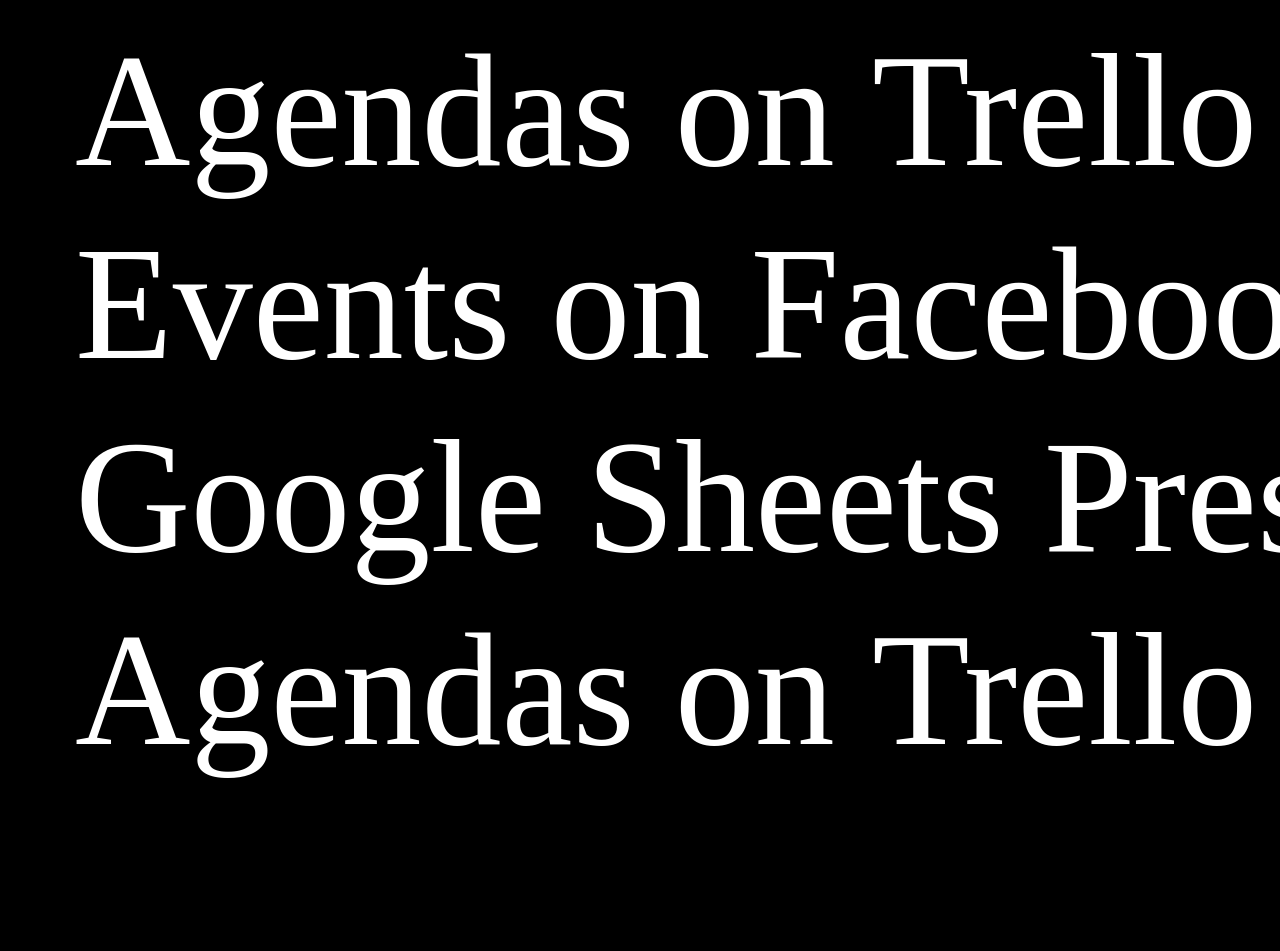
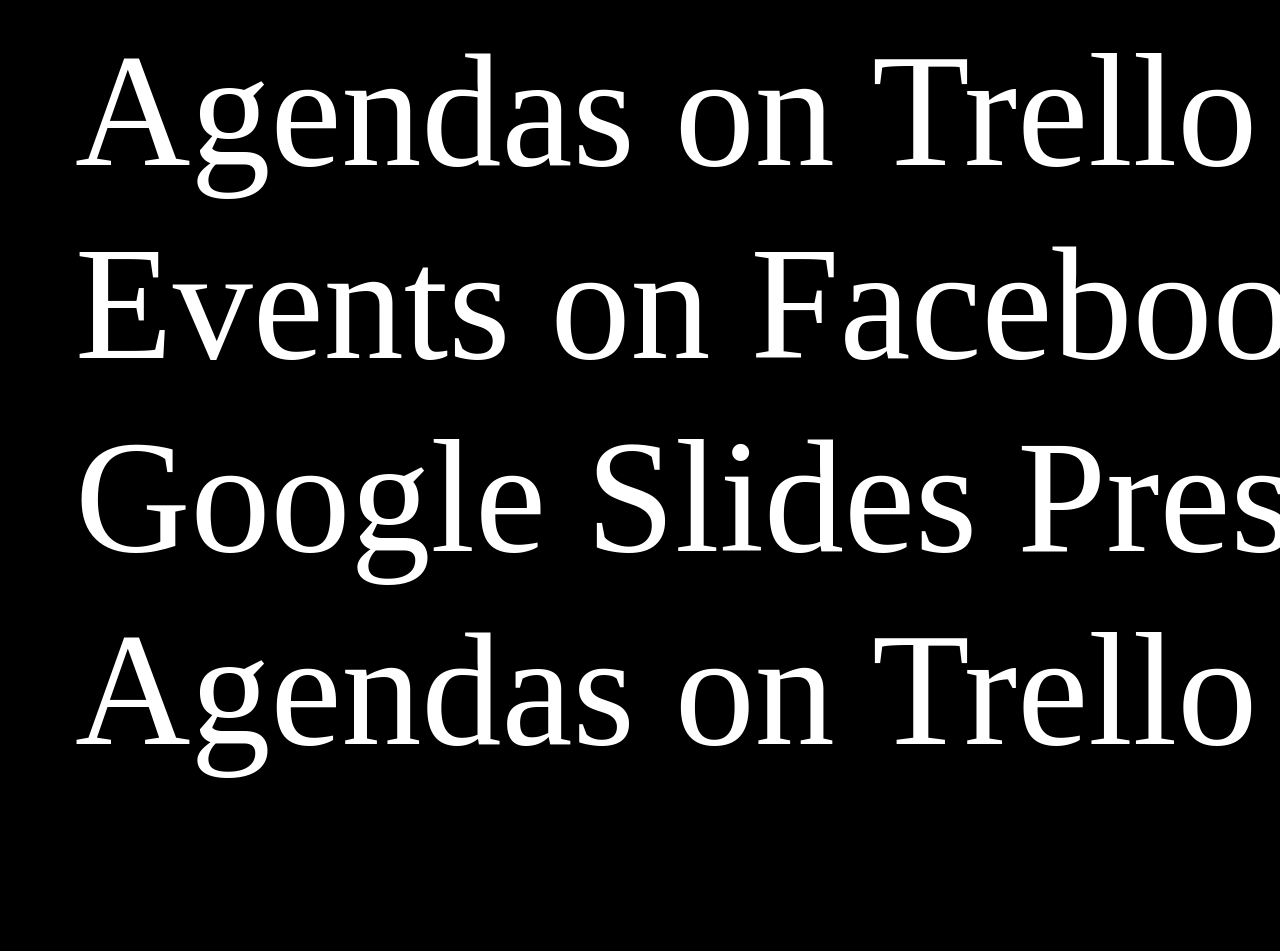
Before and after one commit to valyanggy/valyanggy.github.io-project1, a plain HTML site: page index.html in a window 1280 px wide. Shown: the part 119-1070 px from the top of the page. Drawn offline with Linux system fonts and the light colour scheme; a web font is replaced by a local one.

Commit message:
sheets-slides
wtf how could i omg i cant even

```diff
--- a/index.html
+++ b/index.html
@@ -35,19 +35,19 @@
     <nav class="menu">
         <div class="menu__item"><a class="menu__item-inner" href="trello.html">Agendas on Trello</a></div>
         <div class="menu__item"><a class="menu__item-inner" href="facebook.html">Events on Facebook</a></div>
-        <div class="menu__item"><a class="menu__item-inner" href="sheets.html">Google Sheets Presentation</a></div>
+        <div class="menu__item"><a class="menu__item-inner" href="sheets.html">Google Slides Presentation</a></div>
         <div class="menu__item"><a class="menu__item-inner" href="trello.html">Agendas on Trello</a></div>
         <div class="menu__item"><a class="menu__item-inner" href="facebook.html">Events on Facebook</a></div>
-        <div class="menu__item"><a class="menu__item-inner" href="sheets.html">Google Sheets Presentation</a></div>
+        <div class="menu__item"><a class="menu__item-inner" href="sheets.html">Google Slides Presentation</a></div>
         <div class="menu__item"><a class="menu__item-inner" href="trello.html">Agendas on Trello</a></div>
         <div class="menu__item"><a class="menu__item-inner" href="facebook.html">Events on Facebook</a></div>
-        <div class="menu__item"><a class="menu__item-inner" href="sheets.html">Google Sheets Presentation</a></div>
+        <div class="menu__item"><a class="menu__item-inner" href="sheets.html">Google Slides Presentation</a></div>
         <div class="menu__item"><a class="menu__item-inner" href="trello.html">Agendas on Trello</a></div>
         <div class="menu__item"><a class="menu__item-inner" href="facebook.html">Events on Facebook</a></div>
-        <div class="menu__item"><a class="menu__item-inner" href="sheets.html">Google Sheets Presentation</a></div>
+        <div class="menu__item"><a class="menu__item-inner" href="sheets.html">Google Slides Presentation</a></div>
         <div class="menu__item"><a class="menu__item-inner" href="trello.html">Agendas on Trello</a></div>
         <div class="menu__item"><a class="menu__item-inner" href="facebook.html">Events on Facebook</a></div>
-        <div class="menu__item"><a class="menu__item-inner" href="sheets.html">Google Sheets Presentation</a></div>
+        <div class="menu__item"><a class="menu__item-inner" href="sheets.html">Google Slides Presentation</a></div>
 
     </nav>
 
```
Also changed, not shown: sheets.html (+1 -1 lines).
